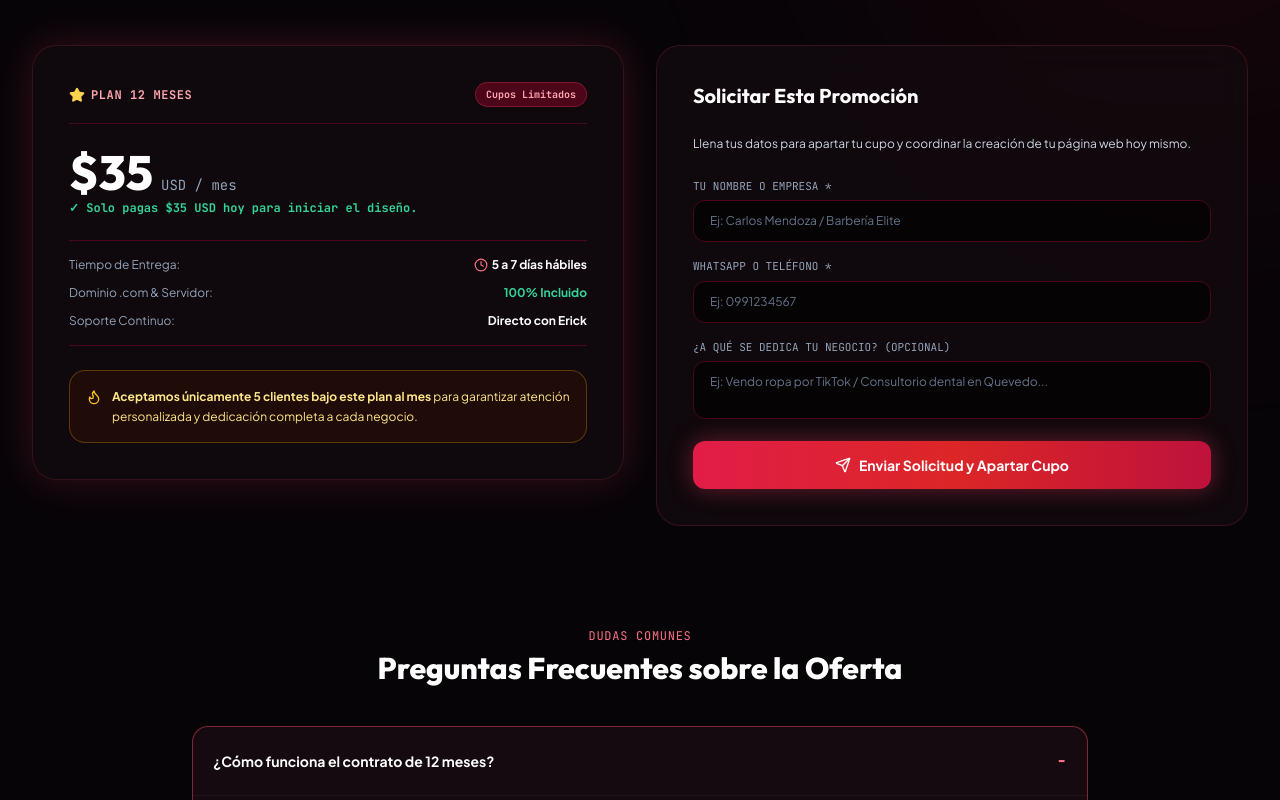
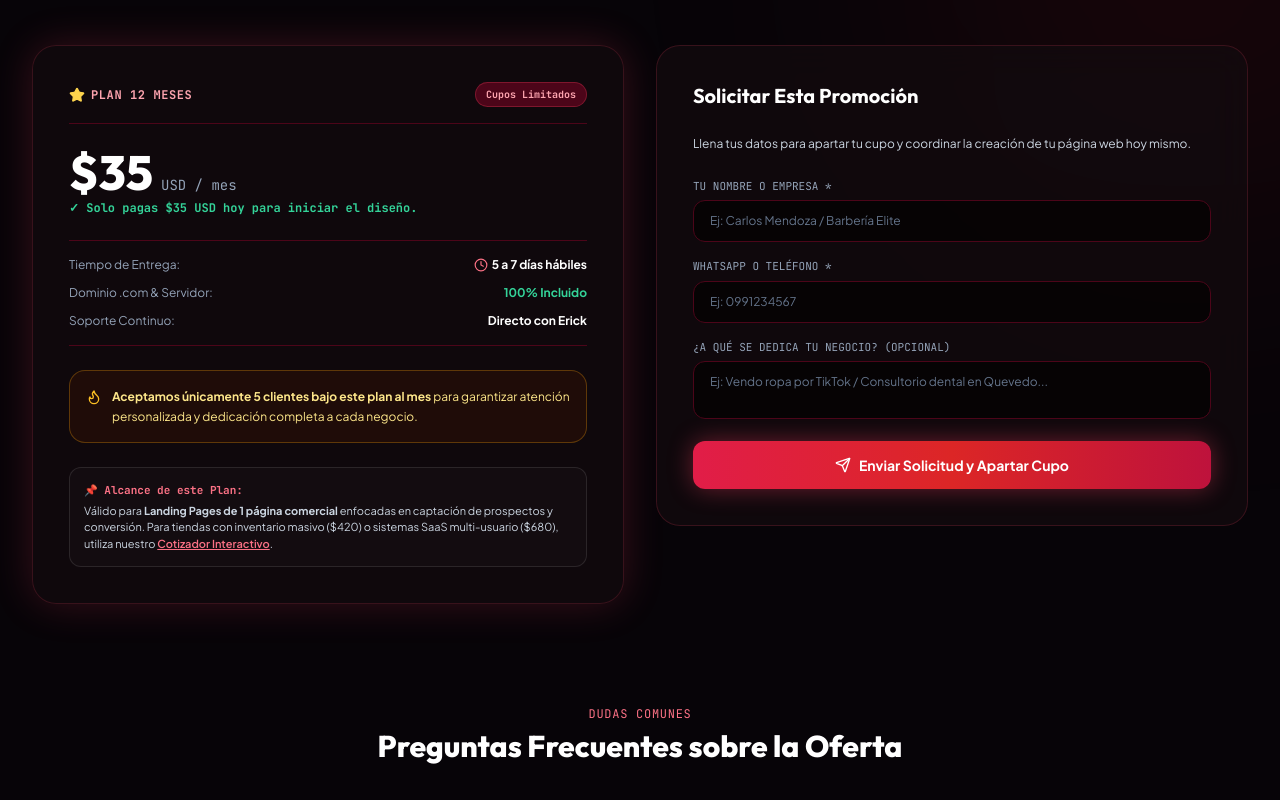
Before and after one commit to izerick/izerick-portfolio, a React (Vite) app: page /landing-page in a window 1280 px wide. Shown: the part 2000-2800 px from the top of the page. Built offline with nearby package versions, Linux system fonts and the light colour scheme.

Commit message:
feat: hide promo toast/tab on landing-page and cotizar routes, and clearly specify landing page scope

```diff
--- a/src/components/PromoToast.tsx
+++ b/src/components/PromoToast.tsx
@@ -1,20 +1,28 @@
 import React, { useState, useEffect } from 'react';
 import { motion, AnimatePresence } from 'framer-motion';
-import { Link } from 'react-router-dom';
+import { Link, useLocation } from 'react-router-dom';
 import { X, ArrowRight, Flame, Sparkles } from 'lucide-react';
 
 export const PromoToast: React.FC = () => {
   const [isOpen, setIsOpen] = useState(false);
   const [isMinimized, setIsMinimized] = useState(false);
+  const location = useLocation();
+
+  // Hide toast and tab completely on landing-page and cotizar routes
+  const isHiddenRoute = location.pathname === '/landing-page' || location.pathname === '/cotizar';
 
   useEffect(() => {
+    if (isHiddenRoute) return;
+
     // Show after 3 seconds
     const timer = setTimeout(() => {
       setIsOpen(true);
     }, 3000);
 
     return () => clearTimeout(timer);
-  }, []);
+  }, [isHiddenRoute]);
+
+  if (isHiddenRoute) return null;
 
   const handleMinimize = (e: React.MouseEvent) => {
     e.preventDefault();
--- a/src/pages/LandingPageOffer.tsx
+++ b/src/pages/LandingPageOffer.tsx
@@ -115,6 +115,10 @@ const OFFER_FAQS = [
   {
     q: '¿En cuántos días estará funcionando mi página web?',
     a: 'Una vez que nos compartas tu logo, información básica y fotos, tu página web estará 100% lista y publicada en tu dominio .com en un plazo de 5 a 7 días hábiles.'
+  },
+  {
+    q: '¿Este plan de $35/mes aplica para Tiendas Online o Sistemas SaaS?',
+    a: 'No. El plan de suscripción de $35/mes está diseñado exclusivamente para Landing Pages comerciales de 1 página enfocadas en conversión y captación de clientes. Proyectos de alta complejidad como Tiendas E-Commerce con carrito e inventario masivo ($420) o Sistemas SaaS / Clínicos a medida ($680) requieren arquitectura dedicada y se cotizan de forma independiente en nuestro Cotizador.'
   },
   {
     q: '¿Qué tipo de cambios incluye el soporte mensual?',
@@ -367,6 +371,14 @@ export const LandingPageOffer: React.FC = () => {
                 <strong>Aceptamos únicamente 5 clientes bajo este plan al mes</strong> para garantizar atención personalizada y dedicación completa a cada negocio.
               </span>
             </div>
+
+            {/* Scope Note */}
+            <div className="p-3.5 rounded-xl bg-white/[0.02] border border-white/10 text-[11px] text-slate-300 space-y-1">
+              <span className="text-rose-400 font-bold font-mono block">📌 Alcance de este Plan:</span>
+              <p>
+                Válido para <strong>Landing Pages de 1 página comercial</strong> enfocadas en captación de prospectos y conversión. Para tiendas con inventario masivo ($420) o sistemas SaaS multi-usuario ($680), utiliza nuestro <Link to="/cotizar" className="text-rose-400 underline hover:text-white font-semibold">Cotizador Interactivo</Link>.
+              </p>
+            </div>
           </div>
 
           {/* Right Column: Direct Proposal Form */}
```
